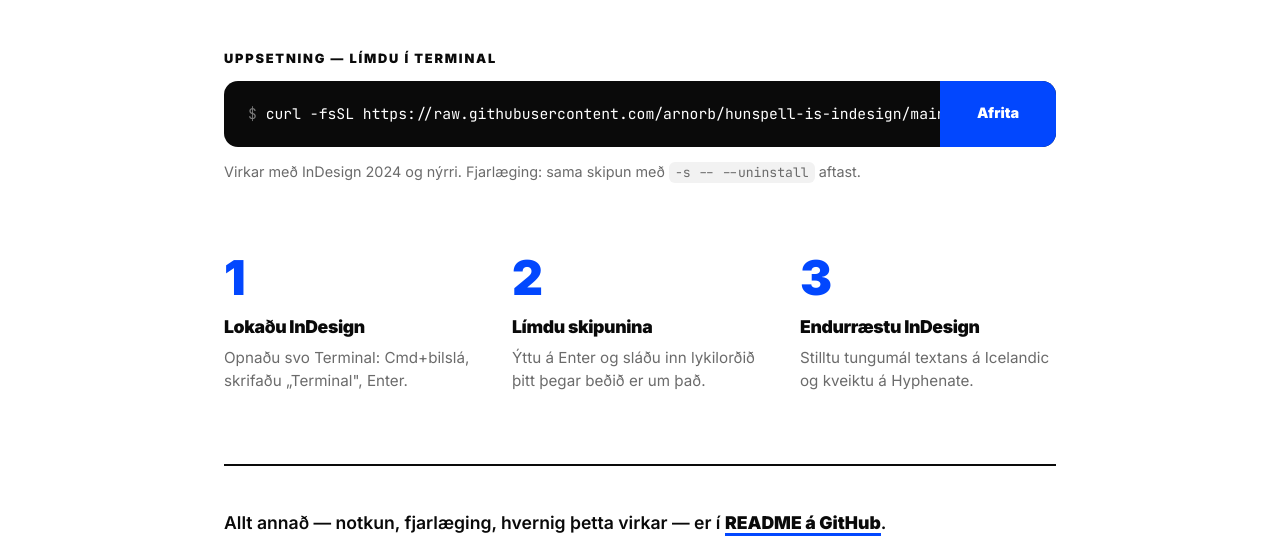
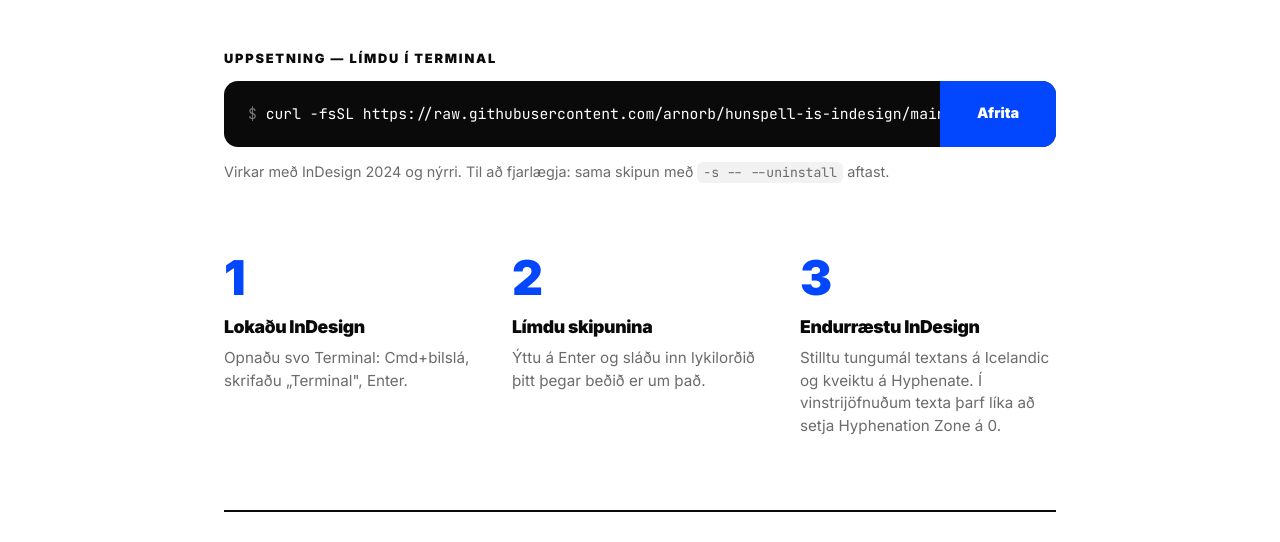
Before and after one commit to arnorb/hunspell-is-indesign, a plain HTML site: page docs/index.html in a window 1280 px wide. Shown: the part 410-952 px from the top of the page. Drawn offline with Linux system fonts and the light colour scheme.

Commit message:
Landing page: add Hyphenation Zone tip, replace "Fjarlæging"
Step 3 now says left-aligned text needs Hyphenation Zone 0, matching the
README. "Fjarlæging" becomes "Til að fjarlægja" / "hvernig á að fjarlægja
íslenskuna" on the page and "Að fjarlægja íslenskuna" in the README.

Co-Authored-By: Claude Opus 5.5 <noreply@anthropic.com>

```diff
--- a/docs/index.html
+++ b/docs/index.html
@@ -110,7 +110,7 @@
         <pre><span class="p">$ </span>curl -fsSL https://raw.githubusercontent.com/arnorb/hunspell-is-indesign/main/install.sh | sudo bash</pre>
         <button class="copy" id="copybtn" onclick="copyCmd()">Afrita</button>
       </div>
-      <p class="fineprint">Virkar með InDesign 2024 og nýrri. Fjarlæging: sama skipun með <code>-s -- --uninstall</code> aftast.</p>
+      <p class="fineprint">Virkar með InDesign 2024 og nýrri. Til að fjarlægja: sama skipun með <code>-s -- --uninstall</code> aftast.</p>
     </div>
   </header>
 
@@ -128,12 +128,12 @@
     <div class="step">
       <div class="num">3</div>
       <h3>Endurræstu InDesign</h3>
-      <p>Stilltu tungumál textans á Icelandic og kveiktu á Hyphenate.</p>
+      <p>Stilltu tungumál textans á Icelandic og kveiktu á Hyphenate. Í vinstrijöfnuðum texta þarf líka að setja Hyphenation Zone á 0.</p>
     </div>
   </div>
 
   <div class="more">
-    <p>Allt annað — notkun, fjarlæging, hvernig þetta virkar — er í <a href="https://github.com/arnorb/hunspell-is-indesign#readme">README á GitHub</a>.</p>
+    <p>Allt annað — notkun, hvernig á að fjarlægja íslenskuna og hvernig þetta virkar — er í <a href="https://github.com/arnorb/hunspell-is-indesign#readme">README á GitHub</a>.</p>
     <p class="en">Free Icelandic hyphenation &amp; spelling for Adobe InDesign, using the official Árni Magnússon Institute patterns (CC BY 4.0). Docs in English in the <a href="https://github.com/arnorb/hunspell-is-indesign#english">README</a>. Not affiliated with Adobe.</p>
   </div>
 
```
Also changed, not shown: 1 other file.
